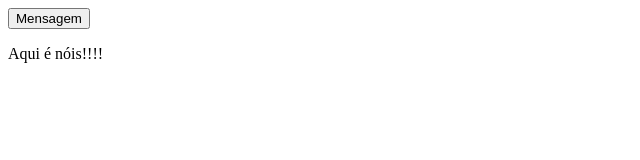
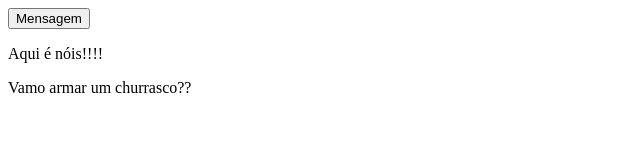
Before and after one commit to Jhowpg/projeto-git, a plain HTML site: page index.html in a window 1280 px wide. Shown: the whole page, without its empty margins (0-640 px from the left). Drawn offline with Linux system fonts and the light colour scheme.

Commit message:
alteração do index

```diff
--- a/index.html
+++ b/index.html
@@ -12,6 +12,7 @@
     <main><form >
         <button type="button" onclick="exibirMensagem('botão')">Mensagem</button>
         <p>Aqui é nóis!!!!</p>
+        <p>Vamo armar um churrasco??</p>
     </form>
 </main>
 </body>
```
